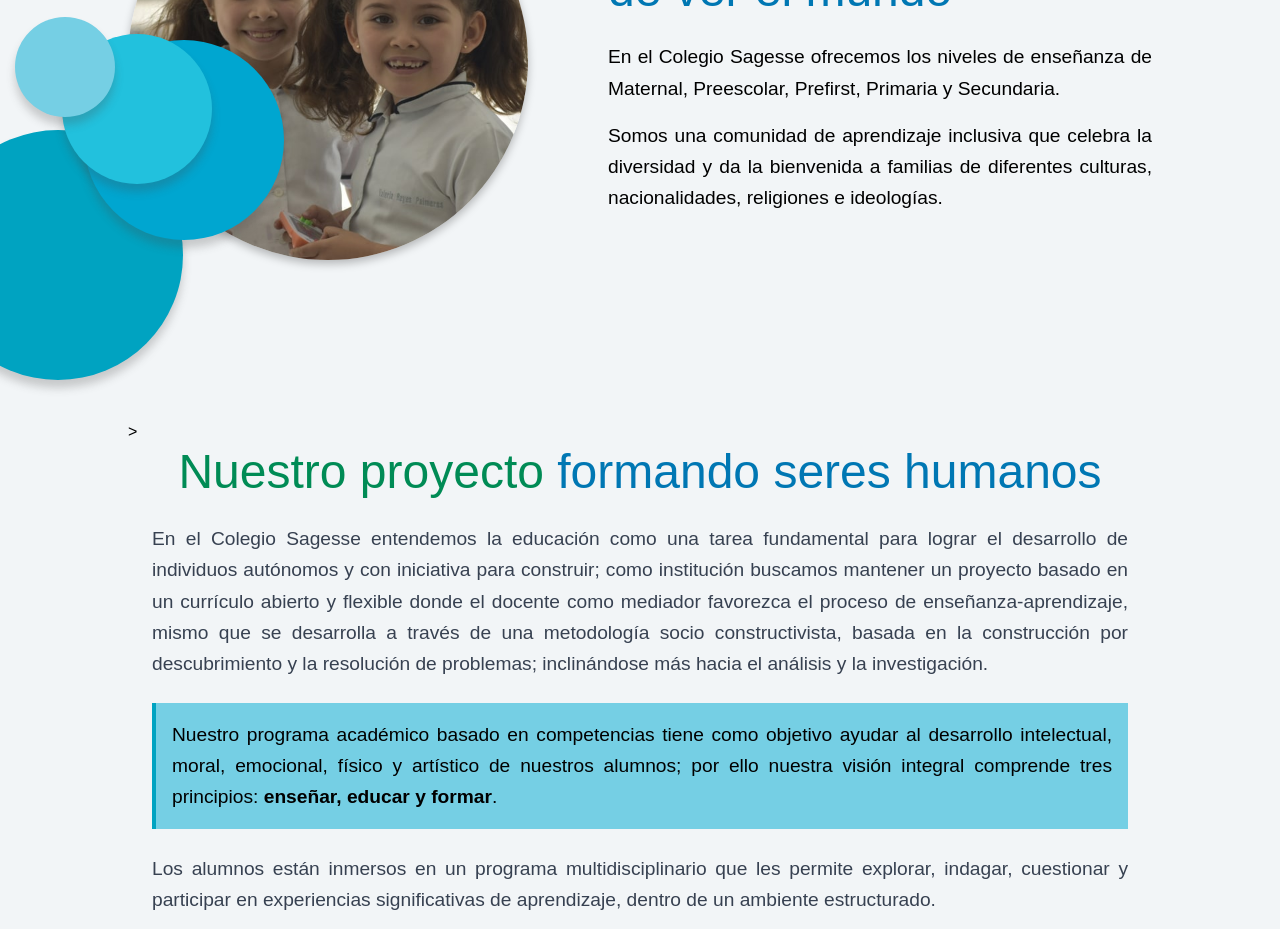
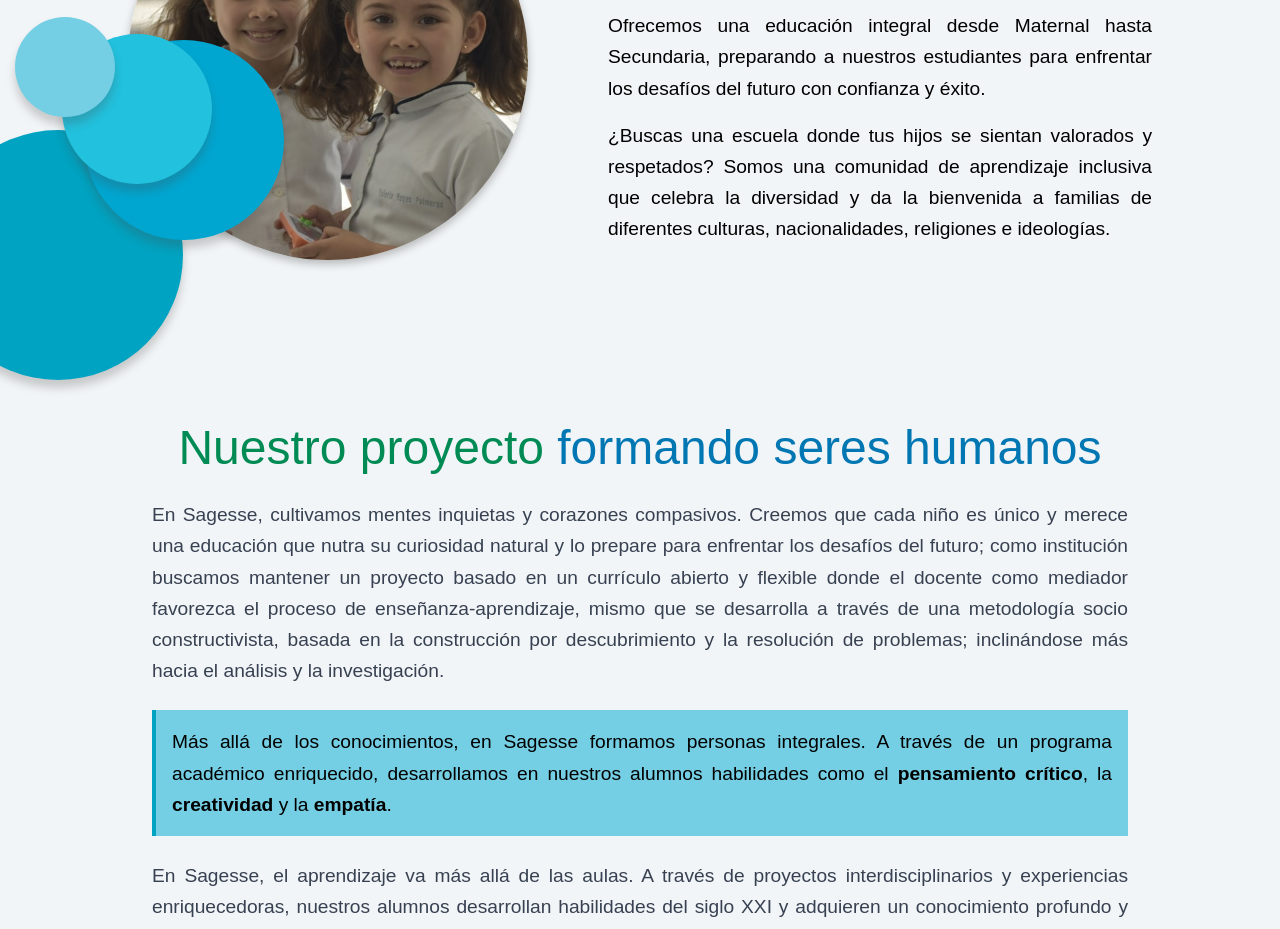
Before and after one commit to JohnSatur/sagesse-web, an Angular app: page / in a window 1280 px wide. Shown: the part 980-1909 px from the top of the page. Built offline with nearby package versions, Linux system fonts and the light colour scheme; some icons are missing.

Commit message:
Cambio de textos de home y about

```diff
--- a/src/app/components/footer/footer.component.html
+++ b/src/app/components/footer/footer.component.html
@@ -78,7 +78,7 @@
 
         <div class="footer__legal">
             <div class="footer__policies">
-                <a href="#" class="footer__policy">Aviso de Privacidad</a> · <a href="#" class="footer__policy">Política de Cookies</a>
+                <a routerLink="privacy" class="footer__policy">Aviso de Privacidad</a> · <a routerLink="cookies" class="footer__policy">Política de Cookies</a>
             </div>
             <div class="footer__other">
                 <p class="footer__copyright">©2023 Colegio Sagesse, todos los derechos reservados.</p>
--- a/src/app/pages/about/about.component.html
+++ b/src/app/pages/about/about.component.html
@@ -5,7 +5,7 @@
             <div class="hero__copy">
                 <h2 class="hero__subtitle">Colegio Sagesse</h2>
                 <h1 class="hero__title">¿Quiénes Somos?</h1>
-                <p class="hero__description">Somos una comunidad educativa comprometida con la excelencia académica y el desarrollo integral de nuestros estudiantes.</p>
+                <p class="hero__description">En Sagesse, cultivamos mentes brillantes y corazones nobles. Creemos en una educación integral que va más allá de los libros, fomentando el desarrollo de habilidades sociales, emocionales y cognitivas.</p>
             </div>
         </div>
 
@@ -26,8 +26,8 @@
         <div class="story__container container">
             <div class="story__copy">
                 <h2 class="story__title">Cómo cambiar el mundo</h2>
-                <p class="story__description">Apoyamos a cada niño a realizarse en plenitud, formando hábitos, y para ello la disciplina es algo fundamental Por eso fomentamos que cada alumno viva las consecuencias de sus acciones, lo cual le permite reflexionar y valorar sus decisiones; la adquisición de buenos valores exige continuidad.</p>
-                <p class="story__description">Una comunicación abierta y asertiva es la base para conjuntar acciones entre los padres de familia y el colegio, nuestra labor se centra en trabajar como equipo compartiendo la responsabilidad de educar con los mismos principios y valores.</p>
+                <p class="story__description">Cada niño es único y merece un acompañamiento personalizado. En Sagesse, brindamos un ambiente seguro y estimulante donde nuestros estudiantes pueden explorar sus talentos y desarrollar su máximo potencial.</p>
+                <p class="story__description">La educación es una tarea compartida. En Sagesse, trabajamos en estrecha colaboración con las familias para formar ciudadanos responsables y comprometidos con su comunidad.</p>
             </div>
 
             <img src="img/collage7.jpg" alt="" class="story__img">
@@ -138,9 +138,11 @@
         <div class="philosophy__container container">
             <h2 class="philosophy__title">Filosofía <br>Educativa</h2>
 
-            <p class="philosophy__description">Somos una comunidad educativa inclusiva, es decir, promovemos que todos nuestros alumnos se desarrollen integralmente. Ello implica reconocer la diversidad para dar respuesta a las necesidades educativas de todos y la responsabilidad de educar desde los principios de equidad, justicia, solidaridad, reciprocidad e igualdad, ofreciendo las mismas oportunidades para todos.
+            <p class="philosophy__description">Creemos en una educación inclusiva que celebra la diversidad y reconoce el potencial de cada estudiante. Nuestro compromiso es brindar un ambiente de aprendizaje seguro y acogedor donde todos se sientan valorados y respetados.
             <br><br>
-            Creemos en una educación integral que va más allá de la mera transmisión de conocimientos. Nuestro objetivo es formar individuos completos, capaces de pensar críticamente, resolver problemas, trabajar en equipo y contribuir positivamente a la sociedad. Fomentamos el desarrollo de todas las dimensiones del ser humano: intelectual, emocional, social y física."
+            Fomentamos un aprendizaje activo y significativo, que promueve el desarrollo de habilidades del siglo XXI como la creatividad, el pensamiento crítico y la colaboración. A través de un currículo enriquecido y experiencias de aprendizaje auténticas, preparamos a nuestros estudiantes para enfrentar los desafíos del futuro y convertirse en ciudadanos globales responsables.
+            <br><br>
+            Nuestros valores fundamentales son la equidad, la justicia, la solidaridad y la igualdad. Trabajamos en conjunto con las familias y la comunidad para crear un entorno donde todos tengan las mismas oportunidades de crecer y aprender. Creemos que la educación es un derecho humano fundamental y una inversión en el futuro de nuestra sociedad.
             </p>
         </div>
 
--- a/src/app/pages/cookies/cookies.component.scss
+++ b/src/app/pages/cookies/cookies.component.scss
@@ -0,0 +1,5 @@
+.title-bg {
+    background-image: url('https://images.unsplash.com/photo-1497633762265-9d179a990aa6?ixlib=rb-4.0.3&ixid=M3wxMjA3fDB8MHxwaG90by1wYWdlfHx8fGVufDB8fHx8fA%3D%3D&auto=format&fit=crop&w=1470&q=80');
+    background-size: cover;
+    background-position: center;
+}
--- a/src/app/pages/home/home.component.html
+++ b/src/app/pages/home/home.component.html
@@ -34,8 +34,8 @@
             <div class="intro__copy">
                 <h2 class="intro__title">Nuestra manera<br><span class="title-highlight">de ver el mundo</span></h2>
                 <div class="intro__content">
-                    <p class="intro__paragraph">En el Colegio Sagesse ofrecemos los niveles de enseñanza de Maternal, Preescolar, Prefirst, Primaria y Secundaria.</p>
-                    <p class="intro__paragraph">Somos una comunidad de aprendizaje inclusiva que celebra la diversidad y da la bienvenida a familias de diferentes culturas, nacionalidades, religiones e ideologías.</p>
+                    <p class="intro__paragraph">Ofrecemos una educación integral desde Maternal hasta Secundaria, preparando a nuestros estudiantes para enfrentar los desafíos del futuro con confianza y éxito.</p>
+                    <p class="intro__paragraph">¿Buscas una escuela donde tus hijos se sientan valorados y respetados? Somos una comunidad de aprendizaje inclusiva que celebra la diversidad y da la bienvenida a familias de diferentes culturas, nacionalidades, religiones e ideologías.</p>
                 </div>
             </div>
         </div>
@@ -47,22 +47,22 @@
     </section>
 
     <section class="intro2 section">
-        <div class="intro2__container container">>
+        <div class="intro2__container container">
             <h2 class="intro__title text-center">Nuestro proyecto <span class="title-highlight">formando seres humanos</span></h2>
             <div class="p-6 space-y-6">
                 <p class="text-gray-700 leading-relaxed">
-                    En el Colegio Sagesse entendemos la educación como una tarea fundamental para lograr el desarrollo de individuos autónomos y con iniciativa para construir; como institución buscamos mantener un proyecto basado en un currículo abierto y flexible donde el docente como mediador favorezca el proceso de enseñanza-aprendizaje, mismo que se desarrolla a través de una metodología socio constructivista, basada en la construcción por descubrimiento y la resolución de problemas; inclinándose más hacia el análisis y la investigación.
+                    En Sagesse, cultivamos mentes inquietas y corazones compasivos. Creemos que cada niño es único y merece una educación que nutra su curiosidad natural y lo prepare para enfrentar los desafíos del futuro; como institución buscamos mantener un proyecto basado en un currículo abierto y flexible donde el docente como mediador favorezca el proceso de enseñanza-aprendizaje, mismo que se desarrolla a través de una metodología socio constructivista, basada en la construcción por descubrimiento y la resolución de problemas; inclinándose más hacia el análisis y la investigación.
                 </p>
                 <div class="bg-first5 border-l-4 border-first2 p-4">
                     <p class="text-black">
-                        Nuestro programa académico basado en competencias tiene como objetivo ayudar al desarrollo intelectual, moral, emocional, físico y artístico de nuestros alumnos; por ello nuestra visión integral comprende tres principios: <strong>enseñar, educar y formar</strong>.
+                        Más allá de los conocimientos, en Sagesse formamos personas integrales. A través de un programa académico enriquecido, desarrollamos en nuestros alumnos habilidades como el <strong>pensamiento crítico</strong>, la <strong>creatividad</strong> y la <strong>empatía</strong>.
                     </p>
                 </div>
                 <p class="text-gray-700 leading-relaxed">
-                    Los alumnos están inmersos en un programa multidisciplinario que les permite explorar, indagar, cuestionar y participar en experiencias significativas de aprendizaje, dentro de un ambiente estructurado.
+                    En Sagesse, el aprendizaje va más allá de las aulas. A través de proyectos interdisciplinarios y experiencias enriquecedoras, nuestros alumnos desarrollan habilidades del siglo XXI y adquieren un conocimiento profundo y significativo.
                 </p>
                 <p class="text-gray-700 leading-relaxed">
-                    Parte fundamental de nuestra formación es entender a cada alumno y proporcionarles lo que sus diferencias individuales requieran, de esta forma logramos con un trabajo cercano, potenciar sus habilidades y capacidades; esto mediante grupos reducidos, que nos permiten una observación individual, personalizada y constante por parte de los docentes.
+                    En Sagesse, creemos en la importancia de una comunidad educativa estrecha, donde docentes, alumnos y familias trabajan juntos para alcanzar el máximo potencial de cada niño. Mantenemos <strong>grupos reducidos</strong> que nos permiten una observación individual, personalizada y constante por parte de los docentes.
                 </p>
             </div>
         </div>
```
